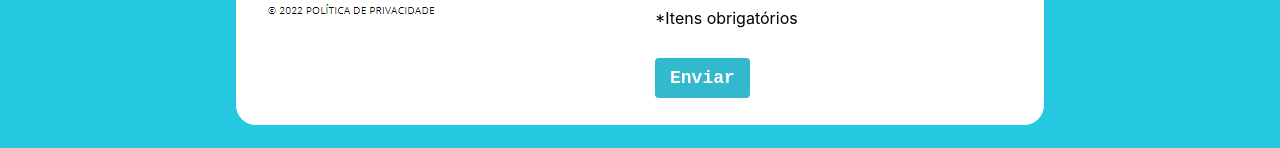
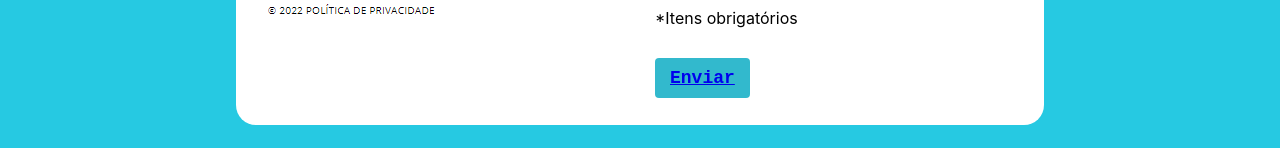
Before and after one commit to termovac/Termovac, a website: page site/public/index.html in a window 1280 px wide. Shown: the part 1281-1429 px from the top of the page. Drawn offline with Linux system fonts and the light colour scheme.

Commit message:
atualização do botão de contato

```diff
--- a/site/public/index.html
+++ b/site/public/index.html
@@ -112,7 +112,8 @@
                     <input type="text" name="email" id="in_email" placeholder="E-mail*"><br>
                     <input name="message" id="in_mensagem" style="height: 150px" placeholder="Mensagem*">
                     <div class="texto1">*Itens obrigatórios</div> <br>
-                    <button class="btnContato" onclick="enviar()">Enviar</button>
+                    <button class="btnContato" onclick="enviar()">
+                        <a href="index.html">Enviar</a></button>
                 </form>
             </div>
         </div>
```
